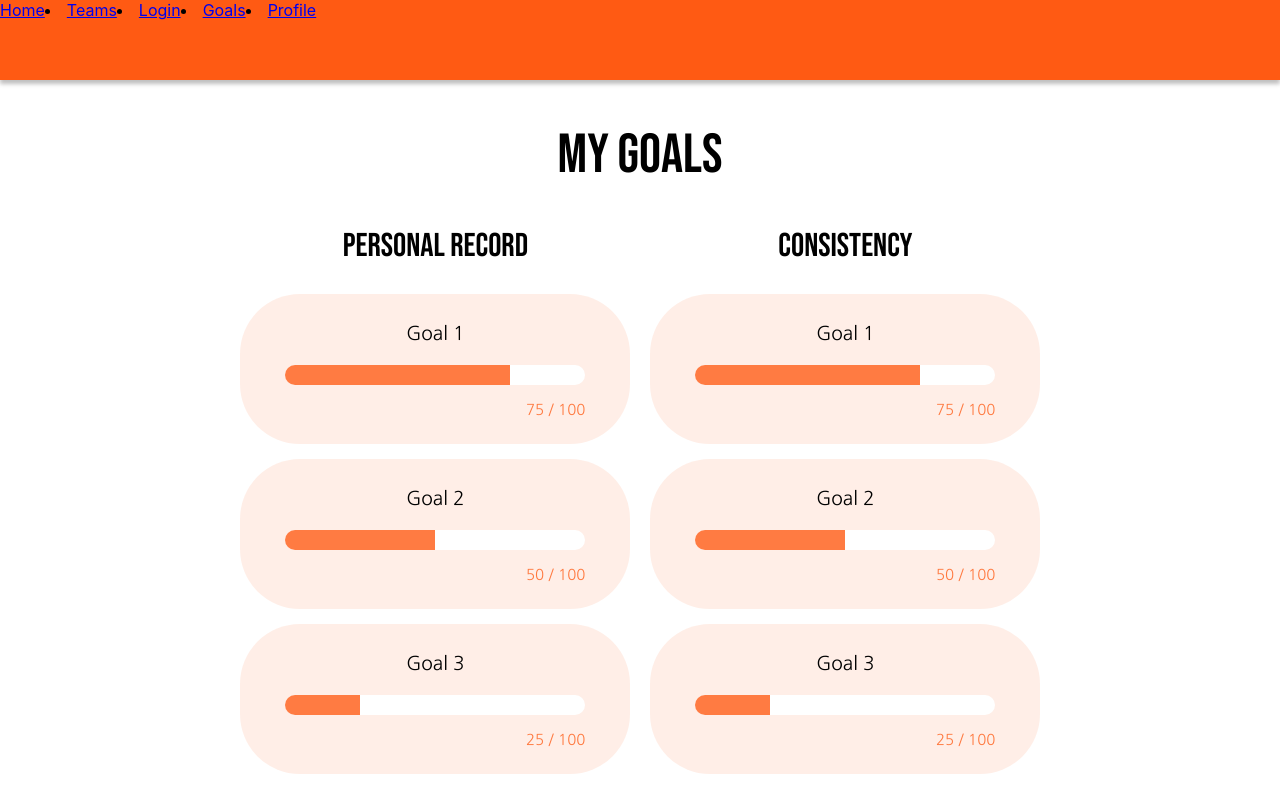
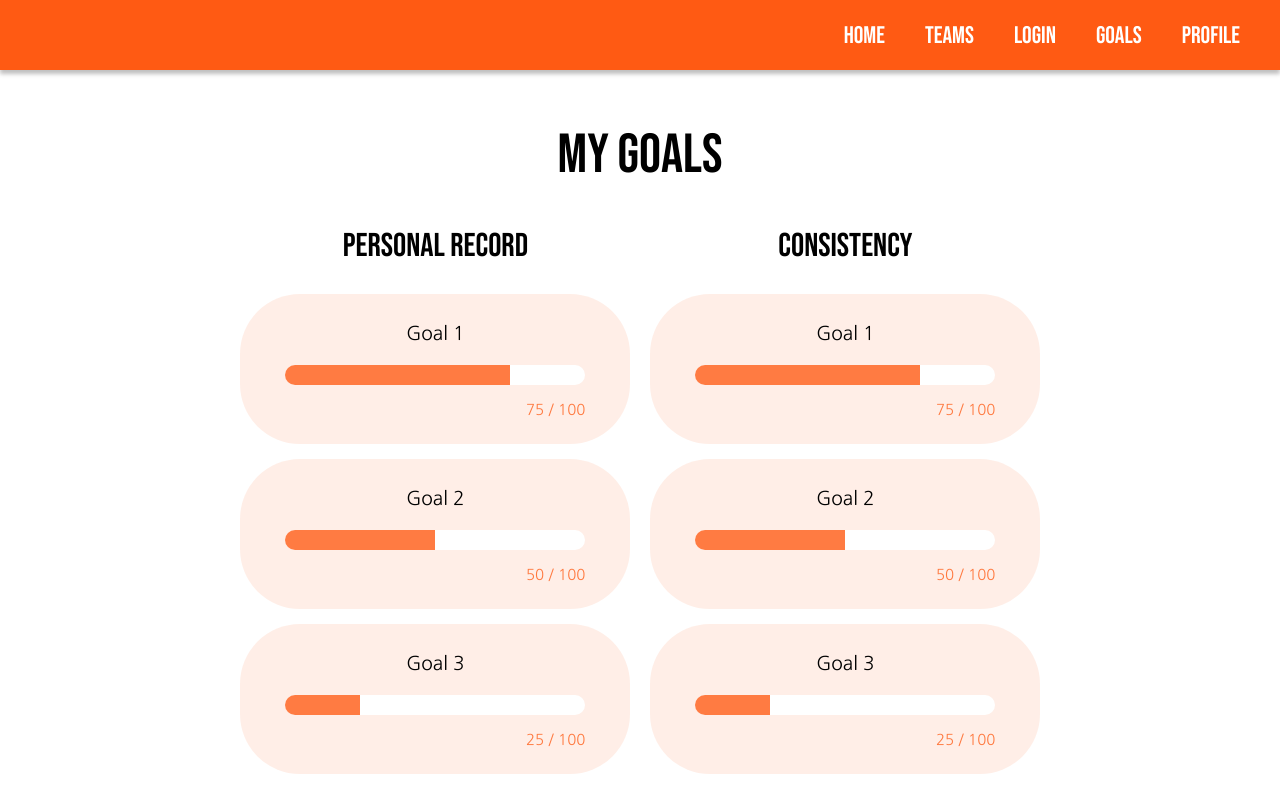
Before and after one commit to sharmaware/cs130-project, a React (Create React App) app in the folder client/: page /goals in a window 1280 px wide. Shown: the top 800 px of the page. Built offline with nearby package versions, Linux system fonts and the light colour scheme.

Commit message:
nav stuff

```diff
--- a/client/src/components/Navbar.css
+++ b/client/src/components/Navbar.css
@@ -1,16 +1,33 @@
 .nav{
+    font-family: "Bebas Neue", sans-serif;
     display: flex;
-    height: 80px;
+    flex-direction: row;
+    justify-content: flex-end;
+    height: 70px;
+    max-height: 80px;
+    font-size: 24px;
     background-color: #FF5A13;
     box-shadow: 0px 4px 4px rgba(6, 2, 0, 0.25);
     overflow:hidden;
     width: 100%;
     position: fixed;
     top:0;
+    list-style-type: none;
+    align-items: center;
 }
 
-#nav-links{
-    display: flex;
+.nav-link{
+    padding-right: 40px;
+    color:white;
+    text-decoration: none;
+}
+
+.nav-link:visited{
+    color:white;
+}
+
+.nav-link:hover{
+    color: #000;
 }
 
 /* footer */
--- a/client/src/components/Navbar.js
+++ b/client/src/components/Navbar.js
@@ -4,15 +4,11 @@ import './Navbar.css'
 export default function Navbar() {
   return (
     <nav className="nav">
-      <Link to="/" className="site-title">
-        Home
-      </Link>
-      <div id="nav-links">
-        <CustomLink to="/teams">Teams</CustomLink>
-        <CustomLink to="/login">Login</CustomLink>
-        <CustomLink to="/goals">Goals</CustomLink>
-        <CustomLink to="/profile">Profile</CustomLink>
-      </div>
+      <Link to="/" className="site-title nav-link">Home</Link>
+      <CustomLink to="/teams" class="nav-link">Teams</CustomLink>
+      <CustomLink to="/login" class="nav-link">Login</CustomLink>
+      <CustomLink to="/goals" class="nav-link">Goals</CustomLink>
+      <CustomLink to="/profile" class="nav-link">Profile</CustomLink>
     </nav>
   )
 }
```
